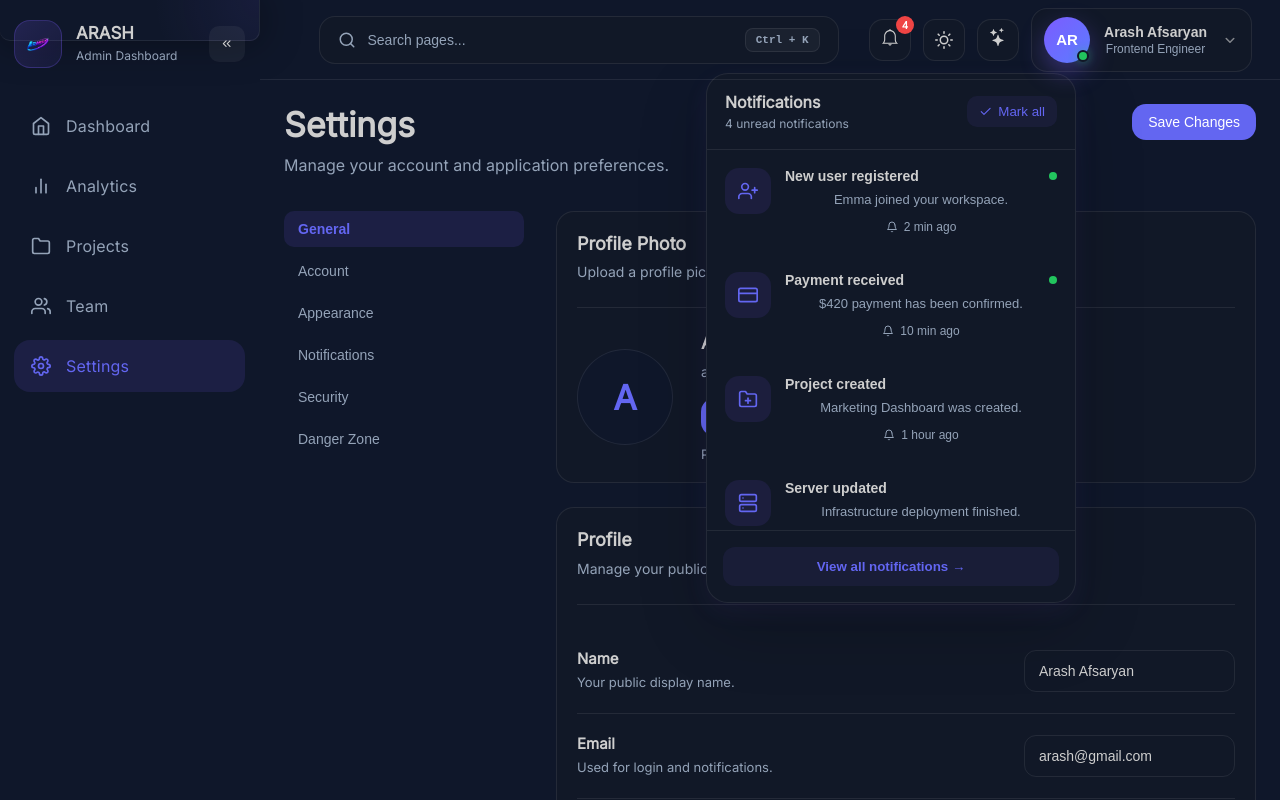
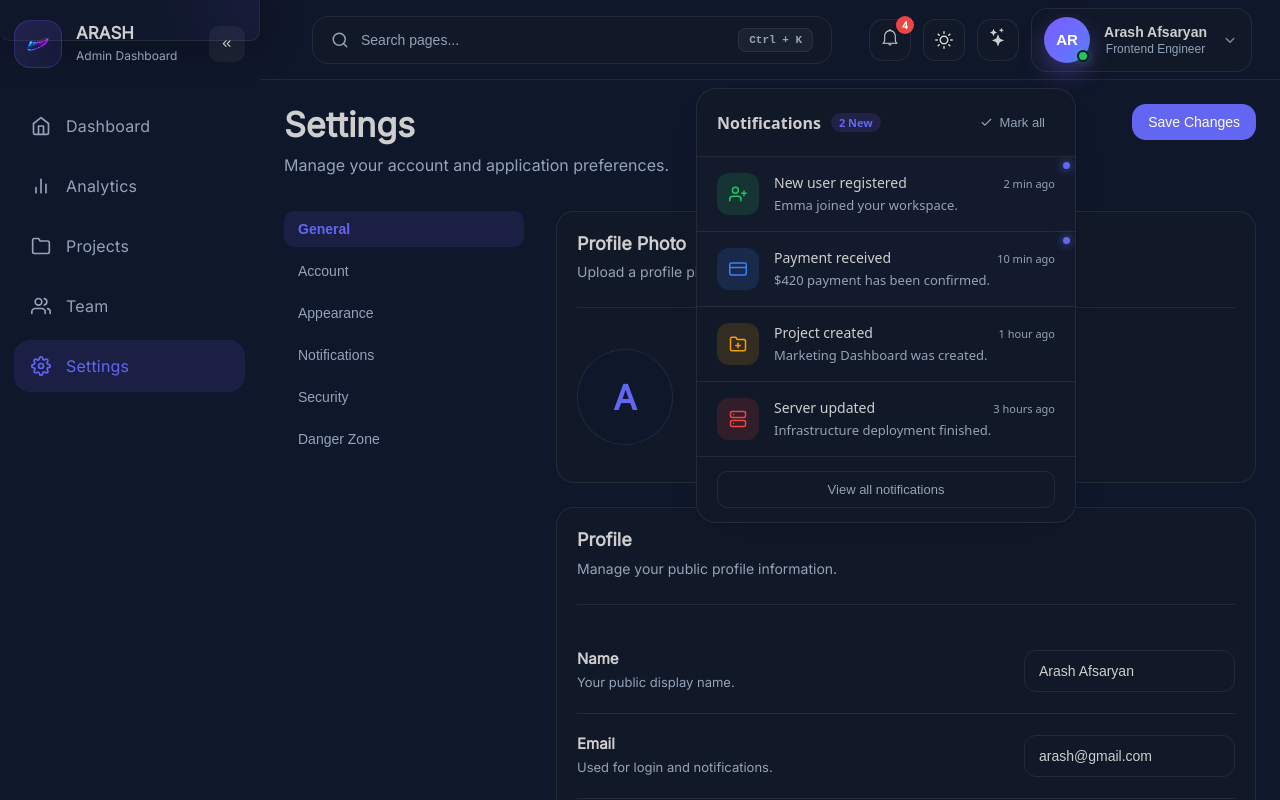
Before and after one commit to arashafsaryan/dashboard, a React (Vite) app: page /Settings in a window 1280 px wide. Both pictures are taken after a click on the button 890 px from the left and 39 px from the top of the page. Shown: the top 800 px of the page. Built offline with nearby package versions, Linux system fonts and the light colour scheme.

Commit message:
update header Project

```diff
--- a/index.html
+++ b/index.html
@@ -2,7 +2,7 @@
 <html lang="en">
   <head>
     <meta charset="UTF-8" />
-    <link rel="icon" type="image/svg+xml" href="/favicon.svg" />
+    <link rel="icon" type="image/svg+xml" href="./src/assets/logo.png" />
     <meta name="viewport" content="width=device-width, initial-scale=1.0" />
     <title>dashboard</title>
   </head>
--- a/src/components/layout/Header/Header.jsx
+++ b/src/components/layout/Header/Header.jsx
@@ -32,8 +32,14 @@ export default function Header() {
           <FiMenu />
         </button>
       </div>
-      <SearchBar />
-      <HeaderActions />
+
+      <div className={styles.center}>
+        <SearchBar />
+      </div>
+
+      <div className={styles.right}>
+        <HeaderActions />
+      </div>
     </header>
   );
 }
--- a/src/components/layout/Header/Header.module.css
+++ b/src/components/layout/Header/Header.module.css
@@ -3,7 +3,7 @@
   padding: 0 28px;
   display: flex;
   align-items: center;
-  justify-content: space-between;
+  gap: 24px;
   background: var(--surface);
   border-bottom: 1px solid var(--border);
   position: sticky;
@@ -16,19 +16,31 @@
 .left {
   display: flex;
   align-items: center;
-  gap: 18px;
+  flex-shrink: 0;
+}
+.center {
+  flex: 1;
+  display: flex;
+  justify-content: start;
+  min-width: 0;
+}
+.right {
+  display: flex;
+  align-items: center;
+  margin-left: auto;
+  flex-shrink: 0;
 }
 .menuBtn {
-  display: none;
+  color: var(--text);
   width: 42px;
   height: 42px;
+  display: none;
+  align-items: center;
+  justify-content: center;
   border: none;
   border-radius: 12px;
   background: transparent;
-  color: var(--text);
   cursor: pointer;
-  align-items: center;
-  justify-content: center;
   font-size: 22px;
 }
 @media (max-width: 1024px) {
@@ -40,17 +52,16 @@
   .menuBtn {
     display: flex;
   }
+  .left {
+    width: 42px;
+  }
 }
 
 /* Search */
-.searchBox {
-  flex: 1;
-  display: flex;
-  justify-content: center;
-}
 
 .searchInput {
-  width: 480px;
+  width: 100%;
+  max-width: 520px;
   height: 46px;
   display: flex;
   align-items: center;
@@ -90,7 +101,7 @@
   }
 }
 @media (max-width: 1024px) {
-  .searchBox input {
+  .searchInput {
     width: 250px;
     padding: 7px 11px;
     border-radius: var(--radius-sm);
@@ -99,13 +110,6 @@
 }
 
 /* Right */
-.right {
-  position: relative;
-  display: flex;
-  align-items: center;
-  gap: 12px;
-}
-
 .iconBtn {
   width: 36px;
   height: 36px;
--- a/src/components/layout/Header/SearchBar.module.css
+++ b/src/components/layout/Header/SearchBar.module.css
@@ -1,11 +1,13 @@
 .wrapper {
-  flex: 1;
+  flex: 0 1 520px;
   display: flex;
   justify-content: center;
+  min-width: 0;
 }
 
 .search {
-  width: 520px;
+  width: 100%;
+  max-width: 520px;
   height: 48px;
   padding: 0 18px;
   display: flex;
--- a/src/components/layout/Layout.jsx
+++ b/src/components/layout/Layout.jsx
@@ -1,5 +1,5 @@
 import { useEffect, useState } from "react";
-import Sidebar from "./Sidebar";
+import Sidebar from "./Sidebar/Sidebar";
 import Header from "./Header/Header";
 import CommandPalette from "../ui/CommandPalette/CommandPalette";
 import styles from "./Layout.module.css";
--- a/src/components/layout/Sidebar.jsx
+++ b/src/components/layout/sidebar/Sidebar.jsx
@@ -9,8 +9,8 @@ import {
 } from "react-icons/fi";
 import { NavLink } from "react-router-dom";
 import styles from "./Sidebar.module.css";
-import { useSidebar } from "../../context/SidebarContext";
-import logo from "../../assets/logo.png";
+import { useSidebar } from "../../../context/SidebarContext";
+import logo from "../../../assets/logo.png";
 
 const menu = [
   {
--- a/src/components/ui/NotificationPanel/NotificationPanel.jsx
+++ b/src/components/ui/NotificationPanel/NotificationPanel.jsx
@@ -1,7 +1,5 @@
 import styles from "./NotificationPanel.module.css";
-
 import {
-  FiBell,
   FiUserPlus,
   FiCreditCard,
   FiFolderPlus,
@@ -9,6 +7,7 @@ import {
   FiCheck,
 } from "react-icons/fi";
 
+// افزودن نوع رنگ (type) به داده‌ها برای جذابیت بصری
 const notifications = [
   {
     id: 1,
@@ -17,6 +16,7 @@ const notifications = [
     time: "2 min ago",
     unread: true,
     icon: FiUserPlus,
+    type: "success", // رنگ سبز
   },
   {
     id: 2,
@@ -25,6 +25,7 @@ const notifications = [
     time: "10 min ago",
     unread: true,
     icon: FiCreditCard,
+    type: "info", // رنگ آبی/بنفش
   },
   {
     id: 3,
@@ -33,6 +34,7 @@ const notifications = [
     time: "1 hour ago",
     unread: false,
     icon: FiFolderPlus,
+    type: "warning", // رنگ زرد/نارنجی
   },
   {
     id: 4,
@@ -41,47 +43,57 @@ const notifications = [
     time: "3 hours ago",
     unread: false,
     icon: FiServer,
+    type: "error", // رنگ قرمز
   },
 ];
 
 export default function NotificationPanel() {
   return (
     <div className={styles.panel}>
+      {/* هدر خلاقانه و تمیز */}
       <div className={styles.header}>
         <div>
           <h4>Notifications</h4>
-          <span>4 unread notifications</span>
+          <span className={styles.badge}>2 New</span>
         </div>
-        <button className={styles.readAll}>
+        <button className={styles.readAll} aria-label="Mark all as read">
           <FiCheck />
-          Mark all
+          <span>Mark all</span>
         </button>
       </div>
+
+      {/* لیست نوتیفیکیشن‌ها */}
       <div className={styles.list}>
         {notifications.map((item) => {
           const Icon = item.icon;
           return (
-            <button key={item.id} className={styles.item}>
-              <div className={styles.icon}>
+            <div
+              key={item.id}
+              className={`${styles.item} ${item.unread ? styles.isUnread : ""}`}
+            >
+              {/* آیکون با استایل داینامیک بر اساس نوع نوتیفیکیشن */}
+              <div className={`${styles.iconWrapper} ${styles[item.type]}`}>
                 <Icon />
               </div>
+
               <div className={styles.content}>
-                <div className={styles.top}>
+                <div className={styles.topRow}>
                   <h5>{item.title}</h5>
-                  {item.unread && <span className={styles.unread}></span>}
+                  <span className={styles.time}>{item.time}</span>
                 </div>
-                <p>{item.description}</p>
-                <span className={styles.time}>
-                  <FiBell />
-                  {item.time}
-                </span>
+                <p className={styles.description}>{item.description}</p>
               </div>
-            </button>
+
+              {/* نقطه خوانده‌نشده به عنوان یک المان معلق ظریف */}
+              {item.unread && <span className={styles.unreadDot}></span>}
+            </div>
           );
         })}
       </div>
+
+      {/* فوتر مینیمال */}
       <div className={styles.footer}>
-        <button>View all notifications →</button>
+        <button className={styles.viewAllBtn}>View all notifications</button>
       </div>
     </div>
   );
--- a/src/components/ui/NotificationPanel/NotificationPanel.module.css
+++ b/src/components/ui/NotificationPanel/NotificationPanel.module.css
@@ -1,23 +1,27 @@
 .panel {
-  /* position: absolute; */
-  margin-right: -165px;
-  width: 370px;
-  max-width: min(80vw, 370px);
+  position: absolute;
+  top: 15px;
+  right: -165px;
+  width: 380px;
+  max-width: min(90vw, 380px);
   background: var(--card);
   border: 1px solid var(--border);
-  border-radius: 22px;
+  border-radius: 20px;
+  box-shadow:
+    0 20px 40px -15px rgba(0, 0, 0, 0.15),
+    0 1px 3px rgba(0, 0, 0, 0.05);
   overflow: hidden;
-  box-shadow:
-    0 24px 70px rgba(0, 0, 0, 0.2),
-    0 8px 24px rgba(124, 92, 255, 0.08);
-  animation: dropdown 0.25s ease;
-  z-index: 10;
+  font-family:
+    system-ui,
+    -apple-system,
+    sans-serif;
+  animation: slideUp 0.3s cubic-bezier(0.16, 1, 0.3, 1);
 }
 
-@keyframes dropdown {
+@keyframes slideUp {
   from {
     opacity: 0;
-    transform: translateY(-12px) scale(0.98);
+    transform: translateY(10px) scale(0.98);
   }
   to {
     opacity: 1;
@@ -29,139 +33,196 @@
   display: flex;
   justify-content: space-between;
   align-items: center;
-  padding: 18px;
+  padding: 20px;
   border-bottom: 1px solid var(--border);
+}
+
+.header > div {
+  display: flex;
+  align-items: center;
+  gap: 10px;
 }
 
 .header h4 {
   font-size: 16px;
-  font-weight: 700;
+  font-weight: 600;
+  margin: 0;
 }
 
-.header span {
-  margin-top: 4px;
-  display: block;
-  color: var(--muted);
-  font-size: 12px;
+.badge {
+  background: rgba(124, 92, 255, 0.15);
+  color: var(--primary);
+  font-size: 11px;
+  font-weight: 600;
+  padding: 2px 8px;
+  border-radius: 20px;
 }
 
 .readAll {
   display: flex;
   align-items: center;
   gap: 6px;
-  padding: 8px 12px;
+  background: transparent;
   border: none;
-  border-radius: 10px;
-  background: rgba(124, 92, 255, 0.08);
-  color: var(--primary);
+  color: var(--muted);
+  font-size: 13px;
+  font-weight: 500;
   cursor: pointer;
-  transition: 0.25s;
+  padding: 6px 10px;
+  border-radius: 8px;
+  transition: all 0.2s ease;
 }
 
 .readAll:hover {
-  background: rgba(124, 92, 255, 0.15);
+  color: var(--primary);
+  background: rgba(124, 92, 255, 0.08);
 }
 
 .list {
-  max-height: 380px;
+  max-height: 400px;
   overflow-y: auto;
 }
 
-.list::-webkit-scrollbar {
-  width: 6px;
+.item {
+  position: relative;
+  display: flex;
+  gap: 15px;
+  padding: 16px 20px;
+  border-bottom: 1px solid var(--border);
+  cursor: pointer;
+  transition: background 0.2s ease;
 }
 
-.list::-webkit-scrollbar-thumb {
-  border-radius: 20px;
-  background: rgba(124, 92, 255, 0.25);
-}
-
-.item {
-  width: 100%;
-
-  display: flex;
-  gap: 14px;
-  padding: 18px;
-  border: none;
-  background: transparent;
-  cursor: pointer;
-  transition: 0.25s;
+.item:last-child {
+  border-bottom: none;
 }
 
 .item:hover {
-  background: rgba(124, 92, 255, 0.05);
+  background: rgba(124, 92, 255, 0.04);
 }
 
-.icon {
-  width: 46px;
-  height: 46px;
+.isUnread {
+  background: rgba(124, 92, 255, 0.02);
+}
+
+.iconWrapper {
+  width: 42px;
+  height: 42px;
   display: flex;
   align-items: center;
   justify-content: center;
+  border-radius: 12px;
+  font-size: 18px;
   flex-shrink: 0;
-  border-radius: 14px;
   background: rgba(124, 92, 255, 0.1);
   color: var(--primary);
-  font-size: 20px;
+}
+
+.success {
+  background: rgba(34, 197, 94, 0.15);
+  color: #22c55e;
+}
+.info {
+  background: rgba(59, 130, 246, 0.15);
+  color: #3b82f6;
+}
+.warning {
+  background: rgba(245, 158, 11, 0.15);
+  color: #f59e0b;
+}
+.error {
+  background: rgba(239, 68, 68, 0.15);
+  color: #ef4444;
 }
 
 .content {
   flex: 1;
 }
 
-.top {
+.topRow {
   display: flex;
   justify-content: space-between;
-  align-items: center;
-  gap: 12px;
+  align-items: baseline;
+  margin-bottom: 4px;
 }
 
-.top h5 {
-  color: var(--text);
+.topRow h5 {
   font-size: 14px;
-  font-weight: 600;
-}
-
-.unread {
-  width: 8px;
-  height: 8px;
-  border-radius: 50%;
-  background: #22c55e;
-  flex-shrink: 0;
-}
-
-.content p {
-  margin: 6px 0 10px;
-  color: var(--muted);
-  font-size: 13px;
-  line-height: 1.55;
+  font-weight: 500;
+  margin: 0;
 }
 
 .time {
-  display: inline-flex;
-  align-items: center;
-  gap: 6px;
+  font-size: 11px;
   color: var(--muted);
-  font-size: 12px;
+}
+
+.description {
+  font-size: 13px;
+  color: var(--muted);
+  margin: 0;
+  line-height: 1.4;
+}
+
+.unreadDot {
+  position: absolute;
+  right: 5px;
+  top: 5px;
+  width: 7px;
+  height: 7px;
+  background: var(--primary);
+  border-radius: 50%;
+  box-shadow: 0 0 10px var(--primary);
 }
 
 .footer {
-  padding: 16px;
+  padding: 14px 20px;
   border-top: 1px solid var(--border);
 }
 
-.footer button {
+.viewAllBtn {
   width: 100%;
-  padding: 12px;
-  border: none;
-  border-radius: 12px;
+  padding: 10px;
+  background: transparent;
+  border: 1px solid var(--border);
+  border-radius: 10px;
+  color: var(--muted);
+  font-size: 13px;
+  font-weight: 500;
+  cursor: pointer;
+  transition: all 0.2s ease;
+}
+
+.viewAllBtn:hover {
   background: rgba(124, 92, 255, 0.08);
   color: var(--primary);
-  font-weight: 600;
-  cursor: pointer;
-  transition: 0.25s;
+  border-color: var(--primary);
 }
 
-.footer button:hover {
-  background: rgba(124, 92, 255, 0.15);
+.list::-webkit-scrollbar {
+  width: 5px;
 }
+
+.list::-webkit-scrollbar-thumb {
+  background: var(--border);
+  border-radius: 10px;
+}
+@media (max-width: 768px) {
+  .panel {
+    width: 310px;
+    right: -140px;
+  }
+  .header {
+    padding: 10px;
+  }
+  .item {
+    gap: 15px;
+    padding: 20px 15px;
+  }
+}
+
+@media (max-width: 480px) {
+  .panel {
+    width: min(80vw, 300px);
+  }
+}
--- a/src/styles/variables.css
+++ b/src/styles/variables.css
@@ -32,7 +32,7 @@
 }
 [data-theme="light"] {
   --bg: #f1f5f9;
-  --card: #fefefff5;
+  --card: #ffffff;
   --text: #353535;
   --muted: #64748b;
   --border: rgba(15, 23, 42, 0.08);
```
Also changed, not shown: src/components/layout/Header/UserMenu/UserDropdown.module.css (+21 -22 lines), src/components/ui/NotificationPanel/NotificationItem.jsx (added, +38 -0 lines), src/components/layout/sidebar/Sidebar.module.css (renamed from src/components/layout/Sidebar.module.css).
